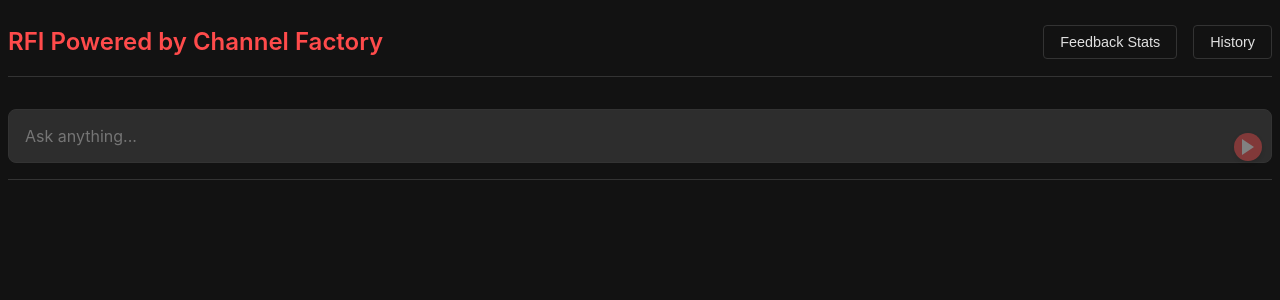
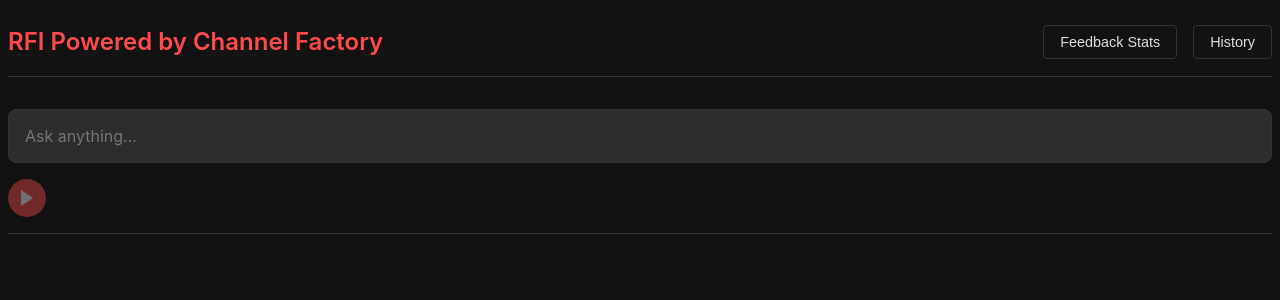
Before and after one commit to AIspowers/rfi-render, a React (Vite) app in the folder rfi-interface/: page / in a window 1280 px wide. Shown: the top 300 px of the page. Built offline with nearby package versions, Linux system fonts and the light colour scheme.

Commit message:
send button fix

```diff
--- a/rfi-interface/src/index.css
+++ b/rfi-interface/src/index.css
@@ -96,9 +96,9 @@
 }
 
 .question-form {
-  position: relative;
   display: flex;
-  gap: 0.5rem;
+  flex-direction: column;
+  gap: 1rem;
   margin-bottom: 1rem;
   border-bottom: 1px solid var(--border-color);
   padding-bottom: 1rem;
@@ -108,9 +108,9 @@
   flex: 1;
   min-height: 50px;
   max-height: 200px;
-  padding: 0.875rem 3rem 0.875rem 1rem; /* Space for the send button */
+  padding: 0.875rem 1rem;
   border-radius: 8px;
-  resize: none; /* Changed from vertical to none for auto-resizing */
+  resize: none;
   border: 1px solid var(--border-color);
   background-color: var(--input-bg);
   color: var(--text-color);
@@ -127,13 +127,16 @@
   box-shadow: 0 0 0 2px rgba(var(--accent-color-rgb), 0.2);
 }
 
+.input-wrapper {
+  display: flex;
+  align-items: center;
+  gap: 0.5rem;
+  width: 100%;
+}
+
 .send-button {
-  position: absolute;
-  right: 10px;
-  bottom: 10px;
-  transform: translateY(-8px);
-  width: 28px;
-  height: 28px;
+  width: 38px;
+  height: 38px;
   background-color: var(--accent-color);
   border: none;
   color: white;
@@ -143,32 +146,17 @@
   justify-content: center;
   border-radius: 50%;
   padding: 0;
-  z-index: 10;
   box-shadow: 0 2px 4px rgba(0, 0, 0, 0.3);
-  transition: none;
+  transition: background-color 0.2s;
 }
 
 .send-button:hover:not(:disabled) {
-  background-color: var(--accent-color);
-  transform: translateY(-8px);
+  background-color: var(--accent-hover);
 }
 
 .send-button:disabled {
   opacity: 0.4;
   cursor: not-allowed;
-}
-
-.send-icon {
-  width: 18px;
-  height: 18px;
-  fill: #FFFFFF;
-  stroke: none;
-  transform: none;
-  transition: none;
-}
-
-.send-button:hover .send-icon {
-  transform: none;
 }
 
 button {
```
